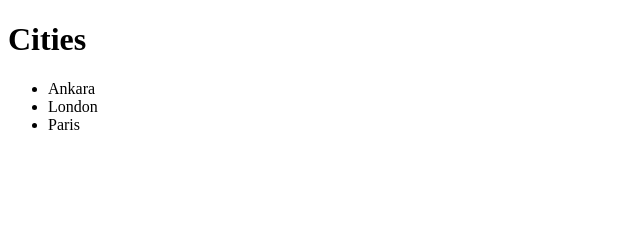
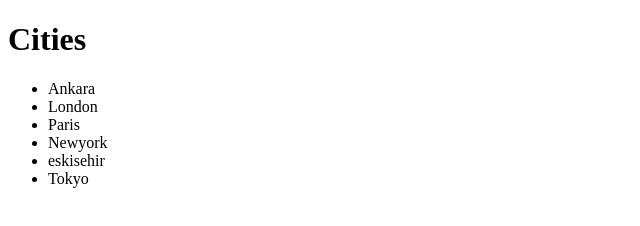
Before and after one commit to 234ercan/WQT102, a plain HTML site: page index.html in a window 1280 px wide. Shown: the whole page, without its empty margins (0-640 px from the left). Drawn offline with Linux system fonts and the light colour scheme.

Commit message:
second commit

```diff
--- a/index.html
+++ b/index.html
@@ -12,6 +12,9 @@
     <li>Ankara</li>
     <li>London</li>
     <li>Paris</li>
+    <li>Newyork</li>
+    <li>eskisehir</li>
+    <li>Tokyo</li>
   </ul>
 </body>
 </html>
```
